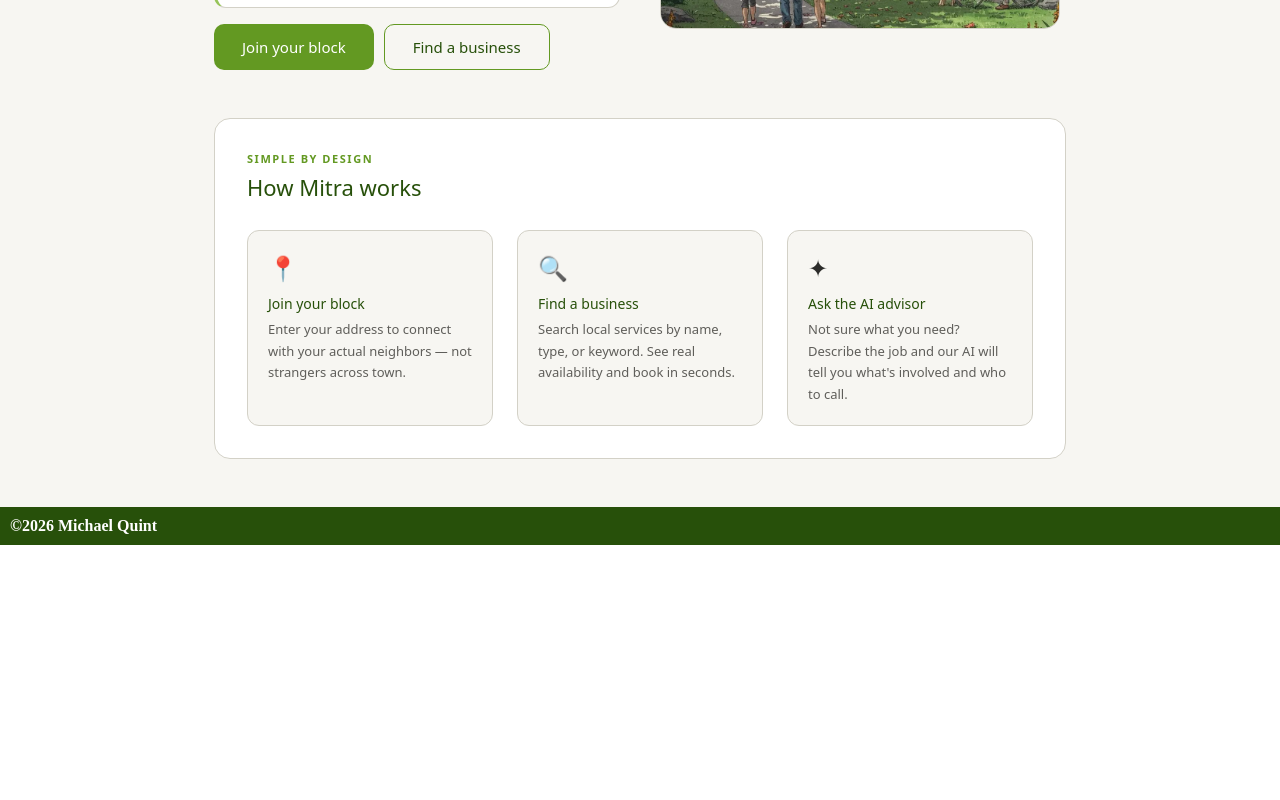
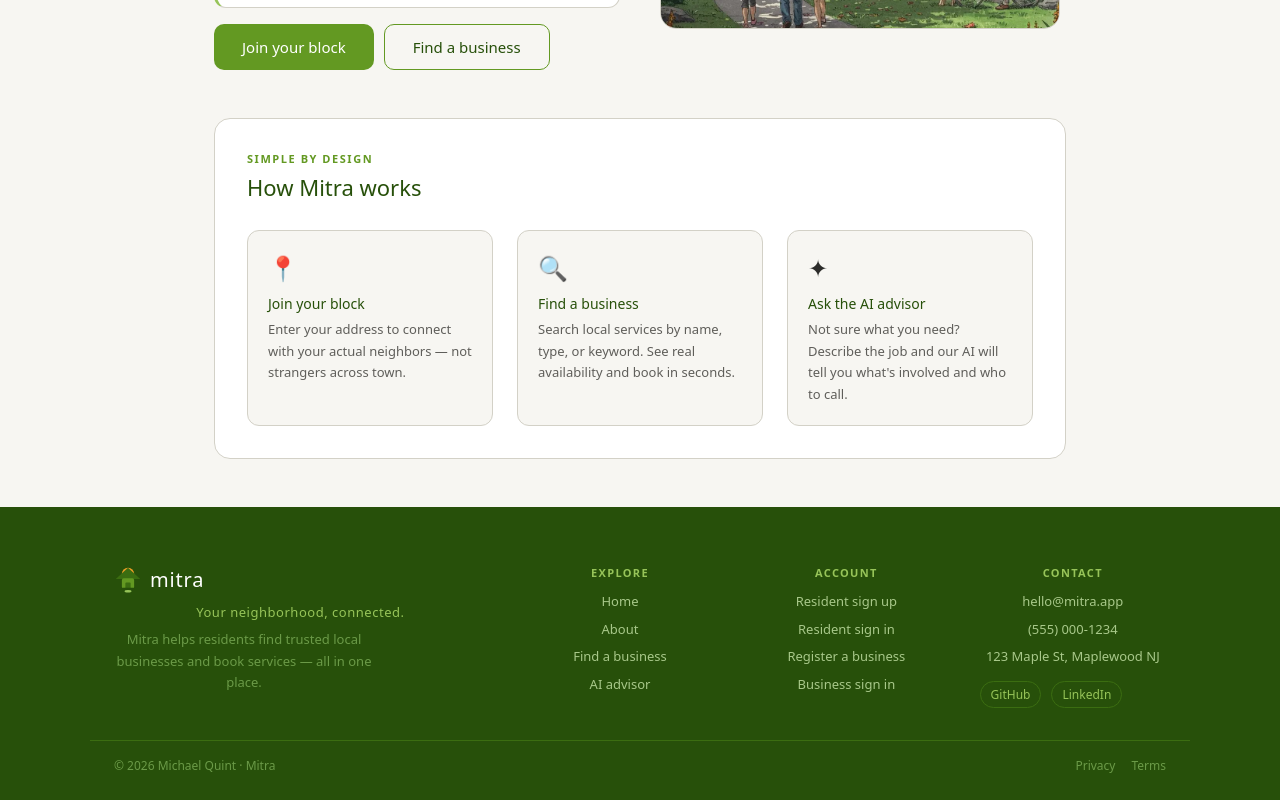
Before and after one commit to mquint18/Mitra_capstone, a React (Vite) app in the folder Frontend/: page / in a window 1280 px wide. Shown: the part 377-1177 px from the top of the page. Before the commit the page ends 922 px from the top, so only its background shows below. Built offline with nearby package versions, Linux system fonts and the light colour scheme; no server answers.

Commit message:
updated footer info and style

```diff
--- a/Frontend/src/components/Footer.css
+++ b/Frontend/src/components/Footer.css
@@ -1,6 +1,149 @@
+/* Footer.css */
+
 .footer {
-  background-color: #27500a;
+  background: #27500a;
+  font-family: system-ui, sans-serif;
+}
+
+.footer-inner {
+  max-width: 1100px;
+  margin: 0 auto;
+  padding: 3rem 1.5rem 2rem;
+  display: grid;
+  grid-template-columns: 2fr 1fr 1fr 1fr;
+  gap: 2.5rem;
+}
+
+/* ── Brand ── */
+.footer-logo {
+  display: flex;
+  align-items: center;
+  gap: 8px;
+  margin-bottom: 10px;
+}
+
+.footer-logo-text {
+  font-size: 20px;
+  font-weight: 500;
   color: white;
-  margin: 0px;
-  padding: 10px;
+  letter-spacing: 0.04em;
 }
+
+.footer-tagline {
+  font-size: 13px;
+  font-weight: 500;
+  color: #97c459;
+  margin: 0 0 8px;
+  letter-spacing: 0.04em;
+}
+
+.footer-desc {
+  font-size: 13px;
+  color: #6b9a48;
+  line-height: 1.65;
+  margin: 0;
+  max-width: 260px;
+}
+
+/* ── Columns ── */
+.footer-col {
+  display: flex;
+  flex-direction: column;
+  gap: 8px;
+}
+
+.footer-col-title {
+  font-size: 11px;
+  font-weight: 600;
+  letter-spacing: 0.12em;
+  text-transform: uppercase;
+  color: #97c459;
+  margin: 0 0 4px;
+}
+
+.footer-link {
+  font-size: 13px;
+  color: #a8c88a;
+  text-decoration: none;
+  transition: color 0.15s;
+  line-height: 1.5;
+}
+
+.footer-link:hover {
+  color: white;
+}
+
+/* ── Social ── */
+.footer-social {
+  display: flex;
+  gap: 10px;
+  margin-top: 6px;
+}
+
+.footer-social-link {
+  font-size: 12px;
+  font-weight: 500;
+  color: #97c459;
+  text-decoration: none;
+  padding: 4px 10px;
+  border: 1px solid #3b6d11;
+  border-radius: 20px;
+  transition: all 0.15s;
+}
+
+.footer-social-link:hover {
+  background: #3b6d11;
+  color: white;
+}
+
+/* ── Bottom bar ── */
+.footer-bottom {
+  max-width: 1100px;
+  margin: 0 auto;
+  padding: 1rem 1.5rem;
+  border-top: 0.5px solid #3b6d11;
+  display: flex;
+  align-items: center;
+  justify-content: space-between;
+  flex-wrap: wrap;
+  gap: 8px;
+}
+
+.footer-bottom p {
+  font-size: 12px;
+  color: #6b9a48;
+  margin: 0;
+}
+
+.footer-bottom-links {
+  display: flex;
+  gap: 16px;
+}
+
+.footer-bottom-link {
+  font-size: 12px;
+  color: #6b9a48;
+  text-decoration: none;
+  transition: color 0.15s;
+}
+
+.footer-bottom-link:hover {
+  color: white;
+}
+
+/* ── Responsive ── */
+@media (max-width: 768px) {
+  .footer-inner {
+    grid-template-columns: 1fr 1fr;
+    gap: 2rem;
+  }
+  .footer-brand {
+    grid-column: 1 / -1;
+  }
+}
+
+@media (max-width: 480px) {
+  .footer-inner {
+    grid-template-columns: 1fr;
+  }
+}
--- a/Frontend/src/components/Footer.jsx
+++ b/Frontend/src/components/Footer.jsx
@@ -1,11 +1,110 @@
-//Footer.jsx
+// Footer.jsx
+import { Link } from "react-router-dom";
 import "./Footer.css";
 
 function Footer() {
   return (
-    <div className="footer">
-      <h4>©2026 Michael Quint</h4>
-    </div>
+    <footer className="footer">
+      <div className="footer-inner">
+        {/* Brand */}
+        <div className="footer-brand">
+          <div className="footer-logo">
+            <svg width="28" height="28" viewBox="0 0 32 32" aria-hidden="true">
+              <circle cx="16" cy="10" r="7" fill="#EF9F27" />
+              <polygon points="2,16 16,3 30,16" fill="#3B6D11" />
+              <rect x="9" y="15" width="14" height="12" rx="2" fill="#639922" />
+              <rect x="13" y="20" width="6" height="8" rx="1" fill="#3B6D11" />
+              <rect x="9" y="26" width="14" height="3" rx="1" fill="#27500A" />
+              <ellipse cx="16" cy="30" rx="4" ry="1.5" fill="#97C459" />
+            </svg>
+            <span className="footer-logo-text">mitra</span>
+          </div>
+          <p className="footer-tagline">Your neighborhood, connected.</p>
+          <p className="footer-desc">
+            Mitra helps residents find trusted local businesses and book
+            services — all in one place.
+          </p>
+        </div>
+
+        {/* Navigation */}
+        <div className="footer-col">
+          <p className="footer-col-title">Explore</p>
+          <Link to="/" className="footer-link">
+            Home
+          </Link>
+          <Link to="/about" className="footer-link">
+            About
+          </Link>
+          <Link to="/search" className="footer-link">
+            Find a business
+          </Link>
+          <Link to="/ai-ask" className="footer-link">
+            AI advisor
+          </Link>
+        </div>
+
+        {/* Account */}
+        <div className="footer-col">
+          <p className="footer-col-title">Account</p>
+          <Link to="/sign-up" className="footer-link">
+            Resident sign up
+          </Link>
+          <Link to="/login" className="footer-link">
+            Resident sign in
+          </Link>
+          <Link to="/business-register" className="footer-link">
+            Register a business
+          </Link>
+          <Link to="/business/login" className="footer-link">
+            Business sign in
+          </Link>
+        </div>
+
+        {/* Contact */}
+        <div className="footer-col">
+          <p className="footer-col-title">Contact</p>
+          <a href="mailto:hello@mitra.app" className="footer-link">
+            hello@mitra.app
+          </a>
+          <a href="tel:+15550001234" className="footer-link">
+            (555) 000-1234
+          </a>
+          <p className="footer-link">123 Maple St, Maplewood NJ</p>
+          <div className="footer-social">
+            <a
+              href="https://github.com/mquint18"
+              target="_blank"
+              rel="noreferrer"
+              className="footer-social-link"
+            >
+              GitHub
+            </a>
+            <a
+              href="https://linkedin.com"
+              target="_blank"
+              rel="noreferrer"
+              className="footer-social-link"
+            >
+              LinkedIn
+            </a>
+          </div>
+        </div>
+      </div>
+
+      {/* Bottom bar */}
+      <div className="footer-bottom">
+        <p>© 2026 Michael Quint · Mitra</p>
+        <div className="footer-bottom-links">
+          <Link to="/privacy" className="footer-bottom-link">
+            Privacy
+          </Link>
+          <Link to="/terms" className="footer-bottom-link">
+            Terms
+          </Link>
+        </div>
+      </div>
+    </footer>
   );
 }
+
 export default Footer;
```
